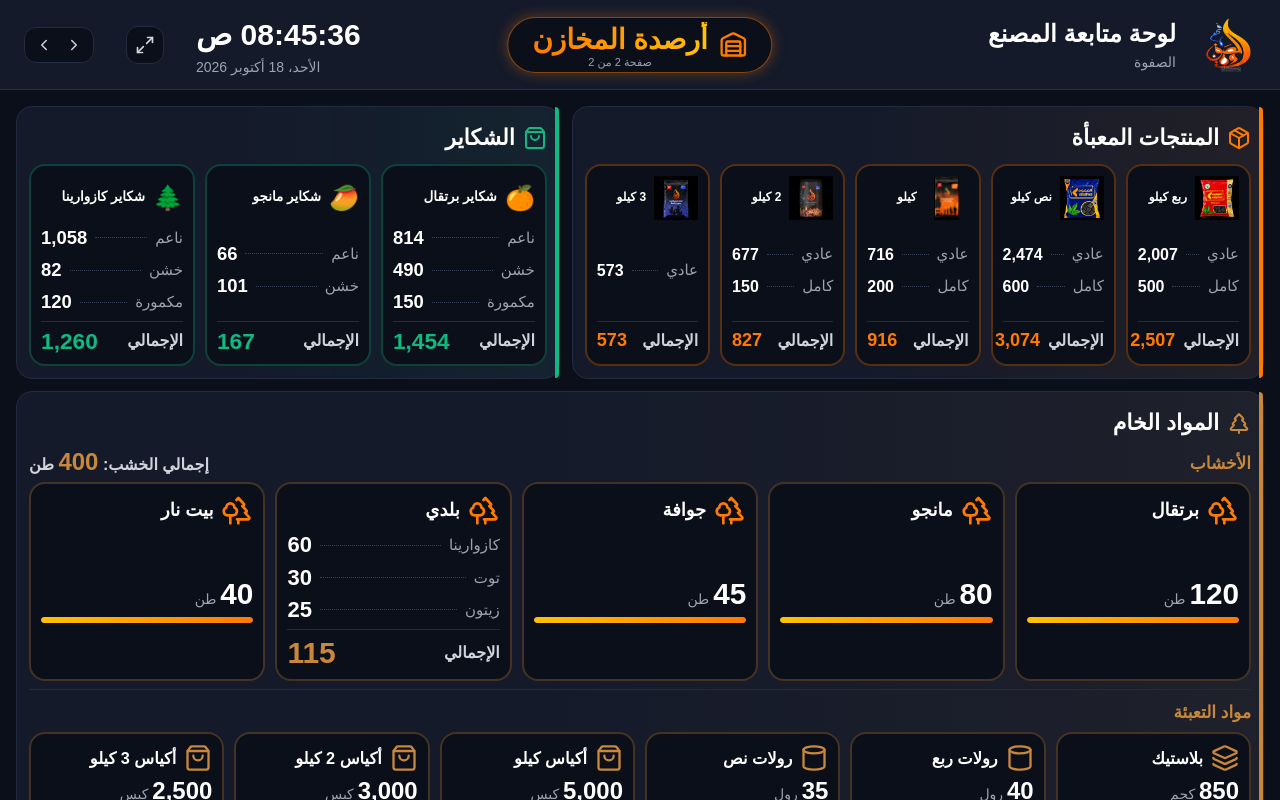
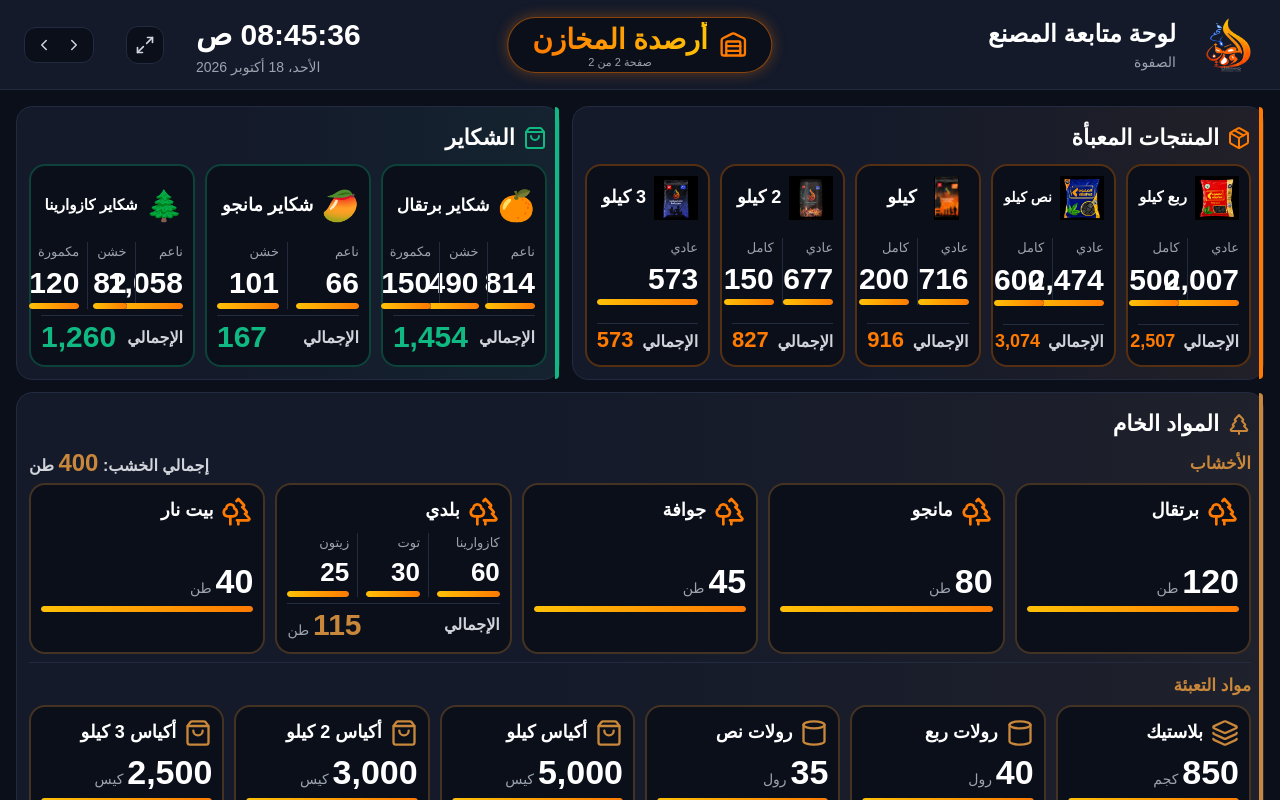
Before and after one commit to ziyadawad/Factory-Dashboard-web-app-for-a-charcoal-factory-brand-called-Elsafwa-, a Next.js app: page / in a window 1280 px wide. Both pictures are taken after a click on the button 74 px from the left and 44 px from the top of the page. Built offline with nearby package versions, Linux system fonts and the light colour scheme; no server answers; a web font is replaced by a local one.

Commit message:
Revert "Stock page: stacked rows for multi-value cards, CSS-only number sizing"
This reverts commit 6c2e5dc32b0f96b31f53cf7bd529a60f1c773eb1.

```diff
--- a/components/StockSection.tsx
+++ b/components/StockSection.tsx
@@ -1,27 +1,58 @@
 "use client";
 
-import { ReactNode, useState } from "react";
+import { ReactNode, RefObject, useCallback, useEffect, useLayoutEffect, useRef, useState } from "react";
 import { PackagingItem, Stock, StockVariant, WoodType } from "@/lib/types";
 import { AlertTriangle, Box, Cylinder, Layers, LucideIcon, Package, ShoppingBag, TreePine, Trees } from "lucide-react";
 import { useCountUp } from "@/lib/useCountUp";
 import { formatNumber, toEnglishDigits } from "@/lib/format";
 import { dashboardConfig } from "@/config/dashboard.config";
 
-// ارتفاع سطر العناوين والأسماء - خط Cairo محتاج سطر أطول عشان ميتقصش من فوق أو تحت
-// Line height for titles and labels - Cairo needs a taller line so it isn't clipped at the top/bottom
+// useLayoutEffect بيطلع تحذير على السيرفر - useLayoutEffect warns during SSR
+const useIsomorphicLayoutEffect = typeof window !== "undefined" ? useLayoutEffect : useEffect;
+
+// ارتفاع سطر الكلام العريض (bold) - خط Cairo العريض محتاج سطر أطول عشان ميتقصش من فوق أو تحت
+// Line height for bold text - bold Cairo needs a taller line so it isn't clipped at the top/bottom
 const BOLD_LINE_HEIGHT = 1.75;
 
 // ارتفاع سطر الأرقام - الأرقام بتستخدم font-numbers (نفس خط Cairo بس مقاساته الرأسية مظبوطة على 1.1)
 // Line height for quantities - they use font-numbers (same Cairo font, vertical metrics tuned for 1.1)
 const NUMBER_LINE_HEIGHT = 1.1;
 
-// حجم سطر "الحد الأدنى" - "الحد الأدنى" line font size
+// أصغر حجم لاسم الكارت لو مش واخد المساحة - smallest card name font size when it doesn't fit
+const MIN_NAME_FONT_SIZE = 12;
+
+// حجم "الحد الأدنى" وأصغر حجم ليه لو الكارت ضيق - "الحد الأدنى" font size and its smallest size in narrow cards
 const MINIMUM_LABEL_FONT_SIZE = 12;
+const MIN_MINIMUM_LABEL_FONT_SIZE = 9;
 
-// حجم خط بيكبر ويصغر مع عرض الكارت (cqi = 1% من عرض الكارت) - المتصفح بيحسبه لوحده فمفيش رقم يركب على التاني
-// Font size that scales with the card width (cqi = 1% of the card width) - the browser sizes it, so numbers never overlap
-function fluid({ min, scale, max }: { min: number; scale: number; max: number }) {
-  return `clamp(${min}px, ${scale}cqi, ${max}px)`;
+// بيصغر الخط لحد ما الكلام ياخد مكانه من غير ما يتقص، ويرجع للحجم الأصلي لو العرض أو المحتوى اتغير
+// Shrinks the font until the text fits without clipping; resets when the width or the content changes
+function useFitFontSize<T extends HTMLElement>(maxSize: number, minSize: number, contentKey: string) {
+  const ref = useRef<T>(null);
+  const [fontSize, setFontSize] = useState(maxSize);
+
+  useIsomorphicLayoutEffect(() => setFontSize(maxSize), [maxSize, contentKey]);
+
+  useIsomorphicLayoutEffect(() => {
+    const el = ref.current;
+    if (!el || el.scrollWidth <= el.clientWidth) return;
+    if (fontSize > minSize) setFontSize(fontSize - 1);
+  });
+
+  useEffect(() => {
+    const el = ref.current;
+    if (!el || typeof ResizeObserver === "undefined") return;
+    let width = el.clientWidth;
+    const observer = new ResizeObserver(() => {
+      if (el.clientWidth === width) return;
+      width = el.clientWidth;
+      setFontSize(maxSize);
+    });
+    observer.observe(el);
+    return () => observer.disconnect();
+  }, [maxSize]);
+
+  return [ref, fontSize] as const;
 }
 
 // لون "#RRGGBB" بشفافية (0 لـ 1) - "#RRGGBB" color with an opacity (0 to 1)
@@ -68,6 +99,40 @@ function packagingVariants(item: PackagingItem): StockVariant[] {
   return [{ label: "", quantity: item.quantity, minimumThreshold: item.minimumThreshold }];
 }
 
+// رقم كمية: سطره ثابت (1.1) ومش بيتقص أبداً - بيصغر في العرض بس - a quantity: fixed 1.1 line height, never clipped; only its width is fitted
+function QuantityNumber({
+  value,
+  unit,
+  fontSize,
+  low,
+  numberRef,
+}: {
+  value: number;
+  unit?: string;
+  fontSize: number;
+  low: boolean;
+  numberRef: RefObject<HTMLDivElement>;
+}) {
+  const sizes = dashboardConfig.sizes.stockPage;
+  const { count } = useCountUp(value, 500);
+
+  return (
+    <div
+      ref={numberRef}
+      className={`font-numbers font-bold tabular-nums whitespace-nowrap shrink-0 ${low ? "text-statusRed" : "text-white"}`}
+      style={{ fontSize: `${fontSize}px`, lineHeight: NUMBER_LINE_HEIGHT }}
+    >
+      {formatNumber(count)}
+      {unit && (
+        <span className="font-normal text-gray-400" style={{ fontSize: `${sizes.unitFontSize}px`, lineHeight: 1.6 }}>
+          {" "}
+          {unit}
+        </span>
+      )}
+    </div>
+  );
+}
+
 // شريط التقدم وتحته "الحد الأدنى" (لو متحدد) - progress bar with "الحد الأدنى" under it (when set)
 function ProgressBar({ variant }: { variant: StockVariant }) {
   const low = isLow(variant);
@@ -76,6 +141,11 @@ function ProgressBar({ variant }: { variant: StockVariant }) {
     variant.minimumThreshold > 0
       ? Math.min((variant.quantity / (variant.minimumThreshold * 2)) * 100, 100)
       : 100;
+  const [minimumRef, minimumFontSize] = useFitFontSize<HTMLParagraphElement>(
+    MINIMUM_LABEL_FONT_SIZE,
+    MIN_MINIMUM_LABEL_FONT_SIZE,
+    String(variant.minimumThreshold)
+  );
 
   return (
     <div>
@@ -88,7 +158,7 @@ function ProgressBar({ variant }: { variant: StockVariant }) {
         />
       </div>
       {showMinimum && (
-        <p className="text-gray-500 mt-1 whitespace-nowrap" style={{ fontSize: `${MINIMUM_LABEL_FONT_SIZE}px` }}>
+        <p ref={minimumRef} className="text-gray-500 mt-1 whitespace-nowrap" style={{ fontSize: `${minimumFontSize}px` }}>
           الحد الأدنى: {formatNumber(variant.minimumThreshold)}
         </p>
       )}
@@ -96,31 +166,46 @@ function ProgressBar({ variant }: { variant: StockVariant }) {
   );
 }
 
-// صف نوع واحد: الاسم يمين والرقم شمال وبينهم خط منقط - one type row: label right, number left, dotted line between
-function VariantRow({ variant, numberMax }: { variant: StockVariant; numberMax: number }) {
+// عمود نوع واحد (عادي، كامل، ناعم، كازوارينا...): اسم / رقم / شريط - one type column: label / number / bar
+function VariantColumn({
+  variant,
+  numberFontSize,
+  onOverflow,
+}: {
+  variant: StockVariant;
+  numberFontSize: number;
+  onOverflow: (fontSize: number) => void;
+}) {
   const sizes = dashboardConfig.sizes.stockPage;
-  const { count } = useCountUp(variant.quantity, 500);
   const low = isLow(variant);
+  const numberRef = useRef<HTMLDivElement>(null);
+  const [labelRef, labelFontSize] = useFitFontSize<HTMLSpanElement>(
+    sizes.variantLabelFontSize,
+    sizes.minVariantLabelFontSize,
+    variant.label
+  );
+
+  // لو الرقم أعرض من مكانه نبلغ الكارت يصغر الخط (العرض بس) - width-only: report overflow so the card shrinks the shared font
+  useIsomorphicLayoutEffect(() => {
+    const el = numberRef.current;
+    if (!el || el.scrollWidth <= el.clientWidth) return;
+    if (numberFontSize > sizes.minNumberFontSize) onOverflow(numberFontSize);
+  });
 
   return (
-    <div className="flex items-center gap-2 min-w-0">
+    <div className="min-w-0 grid gap-1 px-2 first:pr-0 last:pl-0" style={{ gridTemplateRows: "auto auto auto" }}>
+      <div className="flex items-center justify-between gap-1 min-w-0">
         <span
-        className="text-gray-400 whitespace-nowrap shrink-0"
-        style={{ fontSize: `${sizes.rowLabelFontSize}px`, lineHeight: BOLD_LINE_HEIGHT }}
+          ref={labelRef}
+          className="text-gray-400 flex-1 min-w-0 whitespace-nowrap"
+          style={{ fontSize: `${labelFontSize}px` }}
         >
           {toEnglishDigits(variant.label)}
         </span>
-      <span className="flex-1 min-w-[6px] border-b border-dotted border-gray-700" />
-      {low && <span className="text-statusRed font-bold text-xs whitespace-nowrap shrink-0">منخفض</span>}
-      <span
-        className={`font-numbers font-bold tabular-nums whitespace-nowrap shrink-0 ${low ? "text-statusRed" : "text-white"}`}
-        style={{
-          fontSize: fluid({ min: sizes.minNumberFontSize, scale: sizes.rowNumberScale, max: numberMax }),
-          lineHeight: NUMBER_LINE_HEIGHT,
-        }}
-      >
-        {formatNumber(count)}
-      </span>
+        {low && <span className="text-statusRed font-bold text-xs shrink-0">منخفض</span>}
+      </div>
+      <QuantityNumber value={variant.quantity} fontSize={numberFontSize} low={low} numberRef={numberRef} />
+      <ProgressBar variant={variant} />
     </div>
   );
 }
@@ -151,15 +236,16 @@ function CardIcon({ image, icon, name }: { image?: string; icon?: ReactNode; nam
   }
   // الإيموجي محتاج سطر أطول عشان ميتقصش - emoji needs a taller line so it isn't clipped
   return (
-    <span className="shrink-0" style={{ fontSize: "24px", lineHeight: 1.8 }}>
+    <span className="text-3xl shrink-0" style={{ lineHeight: 2 }}>
       {icon}
     </span>
   );
 }
 
-// الكارت (container عشان الأرقام تكبر وتصغر مع عرضه) - the card (a size container, so numbers scale with its width)
-// - كذا نوع (أو صف إجمالي): صف لكل نوع، وتحتهم الإجمالي - several types (or a total row): one row per type, then the total
-// - نوع واحد من غير إجمالي: رقم كبير والوحدة جنبه وشريط - one type without a total: big number + unit + bar
+// الكارت: صفوف ثابتة (العنوان / الأرقام / الإجمالي) وكل صف واخد ارتفاعه الطبيعي
+// The card: explicit rows (header / numbers / total) and every row keeps its natural height
+// نوع واحد من غير إجمالي = رقم كبير والوحدة جنبه (مواد التعبئة والخشب العادي)
+// One type without a total = one big number with its unit next to it (packaging, single wood types)
 function VariantsCard({
   name,
   unit,
@@ -167,8 +253,9 @@ function VariantsCard({
   image,
   icon,
   accent,
-  rowNumberMax,
+  numberFontSize: maxNumberFontSize,
   showTotal = true,
+  showTotalUnit = false,
 }: {
   name: string;
   unit: string;
@@ -176,22 +263,69 @@ function VariantsCard({
   image?: string;
   icon?: ReactNode;
   accent: string;
-  rowNumberMax?: number;
+  numberFontSize?: number;
   showTotal?: boolean;
+  showTotalUnit?: boolean;
 }) {
   const sizes = dashboardConfig.sizes.stockPage;
   const totalSizes = dashboardConfig.sizes.page2;
   const single = variants.length === 1 && !showTotal;
+  const baseNumberFontSize = maxNumberFontSize ?? (single ? sizes.singleNumberFontSize : sizes.numberFontSize);
   const anyLow = variants.some(isLow);
   const total = sumQuantities(variants);
   const { count: totalCount } = useCountUp(total, 500);
-  const { count: singleCount } = useCountUp(variants[0]?.quantity ?? 0, 500);
+  // رقم الإجمالي بيصغر لو مش واخد مكانه (العرض بس) - the total number shrinks to fit (width only)
+  const [totalRef, totalFontSize] = useFitFontSize<HTMLParagraphElement>(
+    totalSizes.totalFontSize,
+    totalSizes.minTotalFontSize,
+    `${total}|${unit}`
+  );
+  const [nameRef, nameFontSize] = useFitFontSize<HTMLHeadingElement>(sizes.nameFontSize, MIN_NAME_FONT_SIZE, name);
+
+  // نفس حجم الرقم لكل الأنواع (الأصغر فيهم) - every type shares one number size (the smallest fit)
+  const variantsRef = useRef<HTMLDivElement>(null);
+  const singleNumberRef = useRef<HTMLDivElement>(null);
+  const [numberFontSize, setNumberFontSize] = useState(baseNumberFontSize);
+  const shrinkNumber = useCallback(
+    (fontSize: number) =>
+      setNumberFontSize((current) => Math.min(current, Math.max(fontSize - 1, sizes.minNumberFontSize))),
+    [sizes.minNumberFontSize]
+  );
+
+  // لما الكمية تتغير نرجع الحجم الأصلي ونقيس تاني - on quantity change, reset and re-measure
+  const quantitiesKey = variants.map((variant) => variant.quantity).join("|");
+  const prevQuantitiesKey = useRef(quantitiesKey);
+  useIsomorphicLayoutEffect(() => {
+    if (prevQuantitiesKey.current === quantitiesKey) return;
+    prevQuantitiesKey.current = quantitiesKey;
+    setNumberFontSize(baseNumberFontSize);
+  }, [quantitiesKey, baseNumberFontSize]);
+
+  // لما الكارت يتغير عرضه نرجع الحجم الأصلي ونقيس تاني - on width change, reset and re-measure
+  useEffect(() => {
+    const el = variantsRef.current;
+    if (!el || typeof ResizeObserver === "undefined") return;
+    let width = el.clientWidth;
+    const observer = new ResizeObserver(() => {
+      if (el.clientWidth === width) return;
+      width = el.clientWidth;
+      setNumberFontSize(baseNumberFontSize);
+    });
+    observer.observe(el);
+    return () => observer.disconnect();
+  }, [baseNumberFontSize]);
+
+  // الرقم الكبير الواحد بيصغر لو أعرض من مكانه (العرض بس) - the single big number shrinks when too wide (width only)
+  useIsomorphicLayoutEffect(() => {
+    const el = singleNumberRef.current;
+    if (!single || !el || el.scrollWidth <= el.clientWidth) return;
+    if (numberFontSize > sizes.minNumberFontSize) shrinkNumber(numberFontSize);
+  });
 
   return (
     <div
       className={`bg-background border-2 rounded-2xl p-2.5 min-w-0 grid gap-1.5 ${anyLow ? "border-statusRed" : ""}`}
       style={{
-        containerType: "inline-size",
         gridTemplateRows: showTotal ? "auto 1fr auto" : "auto 1fr",
         ...(anyLow ? {} : { borderColor: withAlpha(accent, 0.3) }),
       }}
@@ -200,8 +334,9 @@ function VariantsCard({
         <div className="flex items-center gap-2 min-w-0">
           <CardIcon image={image} icon={icon} name={name} />
           <h3
+            ref={nameRef}
             className="font-bold text-white whitespace-nowrap min-w-0"
-            style={{ fontSize: fluid(sizes.nameFont), lineHeight: BOLD_LINE_HEIGHT }}
+            style={{ fontSize: `${nameFontSize}px`, lineHeight: BOLD_LINE_HEIGHT }}
           >
             {toEnglishDigits(name)}
           </h3>
@@ -209,51 +344,52 @@ function VariantsCard({
         {anyLow && <AlertTriangle className="w-5 h-5 text-statusRed shrink-0" />}
       </div>
 
+      <div ref={variantsRef} className="min-w-0 flex items-center">
         {single ? (
-        <div className="min-w-0 grid gap-1.5 content-center">
-          <div
-            className={`font-numbers font-bold tabular-nums whitespace-nowrap ${
-              isLow(variants[0]) ? "text-statusRed" : "text-white"
-            }`}
-            style={{
-              fontSize: fluid({ min: sizes.minNumberFontSize, scale: sizes.singleNumberScale, max: sizes.singleNumberFontSize }),
-              lineHeight: NUMBER_LINE_HEIGHT,
-            }}
-          >
-            {formatNumber(singleCount)}
-            <span className="font-normal text-gray-400" style={{ fontSize: `${sizes.unitFontSize}px`, lineHeight: 1.6 }}>
-              {" "}
-              {unit}
-            </span>
-          </div>
+          <div className="w-full min-w-0 grid gap-1.5" style={{ gridTemplateRows: "auto auto" }}>
+            <QuantityNumber
+              value={variants[0].quantity}
+              unit={unit}
+              fontSize={numberFontSize}
+              low={isLow(variants[0])}
+              numberRef={singleNumberRef}
+            />
             <ProgressBar variant={variants[0]} />
           </div>
         ) : (
-        <div className="min-w-0 grid gap-1.5 content-center">
+          <div
+            className="w-full min-w-0 grid divide-x divide-x-reverse divide-cardBorder"
+            style={{ gridTemplateColumns: `repeat(${variants.length}, minmax(0, 1fr))` }}
+          >
             {variants.map((variant, index) => (
-            <VariantRow key={index} variant={variant} numberMax={rowNumberMax ?? sizes.rowNumberFontSize} />
+              <VariantColumn key={index} variant={variant} numberFontSize={numberFontSize} onOverflow={shrinkNumber} />
             ))}
           </div>
         )}
+      </div>
 
       {showTotal && (
-        <div className="flex items-center justify-between gap-2 border-t border-cardBorder pt-1.5 min-w-0">
+        <div className="flex items-center justify-between gap-2 border-t border-cardBorder pt-1 min-w-0">
           <span
             className="font-semibold text-gray-300 shrink-0 whitespace-nowrap"
             style={{ fontSize: `${totalSizes.totalLabelFontSize}px` }}
           >
             الإجمالي
           </span>
+          <p ref={totalRef} className="min-w-0 whitespace-nowrap text-left">
             <span
-            className="font-numbers font-extrabold tabular-nums whitespace-nowrap shrink-0"
-            style={{
-              fontSize: fluid({ min: totalSizes.minTotalFontSize, scale: totalSizes.totalScale, max: totalSizes.totalFontSize }),
-              lineHeight: NUMBER_LINE_HEIGHT,
-              color: accent,
-            }}
+              className="font-numbers font-extrabold tabular-nums"
+              style={{ fontSize: `${totalFontSize}px`, lineHeight: NUMBER_LINE_HEIGHT, color: accent }}
             >
               {formatNumber(totalCount)}
             </span>
+            {showTotalUnit && (
+              <span className="text-gray-400" style={{ fontSize: `${totalSizes.totalUnitFontSize}px` }}>
+                {" "}
+                {unit}
+              </span>
+            )}
+          </p>
         </div>
       )}
     </div>
@@ -439,7 +575,7 @@ export default function StockSection({ data, className }: StockSectionProps) {
             </p>
           }
         >
-          {/* الخشب العادي رقم واحد كبير، والبلدي صف لكل نوع وتحتهم الإجمالي - single types: one big number; بلدي: one row per sub-type + total */}
+          {/* الخشب العادي رقم واحد كبير، والبلدي أنواعه جنب بعض وتحتهم الإجمالي - single types: one big number; بلدي: sub-types + total */}
           {wood.types.map((type) => (
             <VariantsCard
               key={type.id}
@@ -449,7 +585,8 @@ export default function StockSection({ data, className }: StockSectionProps) {
               variants={woodVariants(type)}
               accent={colors.rawMaterials}
               showTotal={!!type.subTypes}
-              rowNumberMax={type.subTypes ? sizes.subTypeNumberFontSize : undefined}
+              showTotalUnit
+              numberFontSize={type.subTypes ? sizes.subTypeNumberFontSize : undefined}
             />
           ))}
         </SubGroup>
--- a/config/dashboard.config.ts
+++ b/config/dashboard.config.ts
@@ -404,27 +404,22 @@ export const dashboardConfig = {
       sectionTitleFontSize: 22, // حجم عناوين الأقسام (المنتجات المعبأة، أرصدة الخشب، الشكاير) - section title font size
       imageWidth: 44, // عرض صورة المنتج - product image width
       imageHeight: 44, // ارتفاع صورة المنتج - product image height
-      // الأحجام اللي فيها scale بتكبر وتصغر مع عرض الكارت: scale = نسبة من عرض الكارت (13 يعني 13%)،
-      // والحجم عمره ما يقل عن الأصغر ولا يزيد عن الأكبر
-      // Sizes with a "scale" follow the card width: scale = percent of the card width (13 = 13%),
-      // never smaller than the minimum nor bigger than the maximum
-      nameFont: { min: 12, scale: 9.5, max: 18 }, // اسم الكارت (ربع كيلو، برتقال، شكاير مانجو...) - card name
-      rowLabelFontSize: 15, // حجم اسم النوع في الصف (عادي، كامل، ناعم، كازوارينا...) - type label in a row
-      rowNumberFontSize: 26, // أكبر حجم لرقم الصف (المنتجات المعبأة والشكاير) - biggest row number (packaged, sacks)
-      rowNumberScale: 13, // رقم الصف كنسبة من عرض الكارت - row number as a percent of the card width
-      subTypeNumberFontSize: 22, // أكبر حجم لأرقام صفوف البلدي (كازوارينا/توت/زيتون) - biggest بلدي row number
-      singleNumberFontSize: 34, // أكبر حجم للرقم الكبير في الكروت اللي فيها رقم واحد (مواد التعبئة والخشب العادي) - biggest number in one-number cards
-      singleNumberScale: 14, // الرقم الكبير كنسبة من عرض الكارت - big number as a percent of the card width
-      minNumberFontSize: 16, // أصغر حجم لأي رقم - smallest size for any number
+      nameFontSize: 18, // حجم اسم الكارت (ربع كيلو، برتقال، شكاير مانجو...) - card name font size
+      variantLabelFontSize: 13, // حجم اسم النوع (عادي، كامل، ناعم، خشن...) - type label font size
+      minVariantLabelFontSize: 11, // أصغر حجم لاسم النوع لو مش واخد مكانه (بدل ما يتقص) - smallest type label size (instead of cutting it)
+      numberFontSize: 30, // حجم رقم الكمية (بيصغر لوحده لو مش واخد العرض) - quantity font size (auto-shrinks to fit the width)
+      singleNumberFontSize: 34, // حجم الرقم الكبير في الكروت اللي فيها رقم واحد (مواد التعبئة والخشب العادي) - big number in one-number cards
+      subTypeNumberFontSize: 26, // حجم أرقام أنواع البلدي (كازوارينا/توت/زيتون) - بلدي sub-type numbers
+      minNumberFontSize: 18, // أصغر حجم للرقم لما يصغر - smallest quantity font size when shrinking
       unitFontSize: 14, // حجم الوحدة الصغيرة جنب الرقم الكبير (كجم/رول/كيس/طن) - small unit next to the big number
     },
 
     // صف "الإجمالي" في كروت الصفحة 2 - the "الإجمالي" (total) rows on page 2
     page2: {
-      totalFontSize: 30, // أكبر حجم لرقم "الإجمالي" تحت كل كارت - biggest card total number size
-      minTotalFontSize: 18, // أصغر حجم لرقم الإجمالي - smallest total number size
-      totalScale: 16, // رقم الإجمالي كنسبة من عرض الكارت - total number as a percent of the card width
+      totalFontSize: 30, // حجم رقم "الإجمالي" تحت كل كارت - card total number font size
+      minTotalFontSize: 18, // أصغر حجم لرقم الإجمالي لو مش واخد مكانه - smallest total number size when it doesn't fit
       totalLabelFontSize: 16, // حجم كلمة "الإجمالي" - "الإجمالي" label font size
+      totalUnitFontSize: 14, // حجم وحدة القياس جنب الإجمالي (باكت/طن/شكارة) - unit next to the total
       sectionTotalFontSize: 24, // حجم رقم "إجمالي الخشب" فوق قسم الخشب - wood grand total font size
     },
   },
```
Lines whose indentation alone changed are shown as unchanged.
